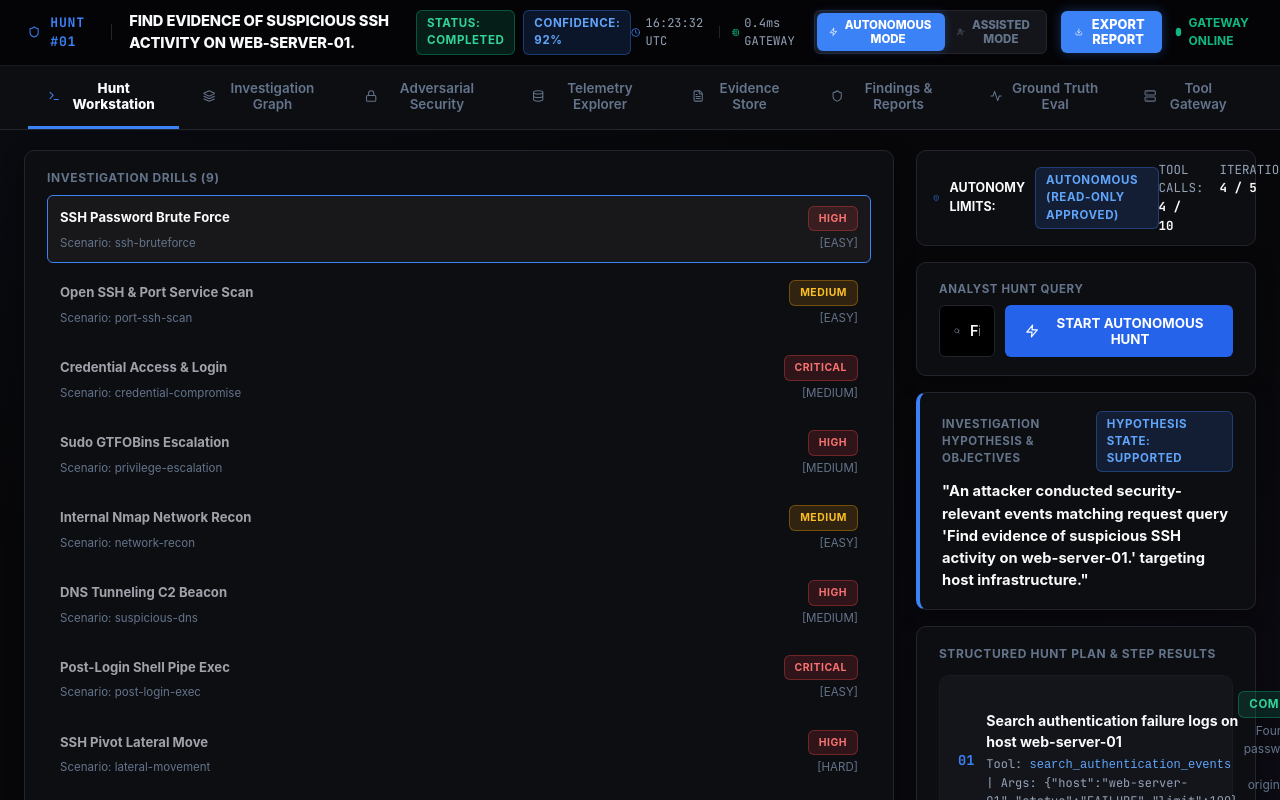
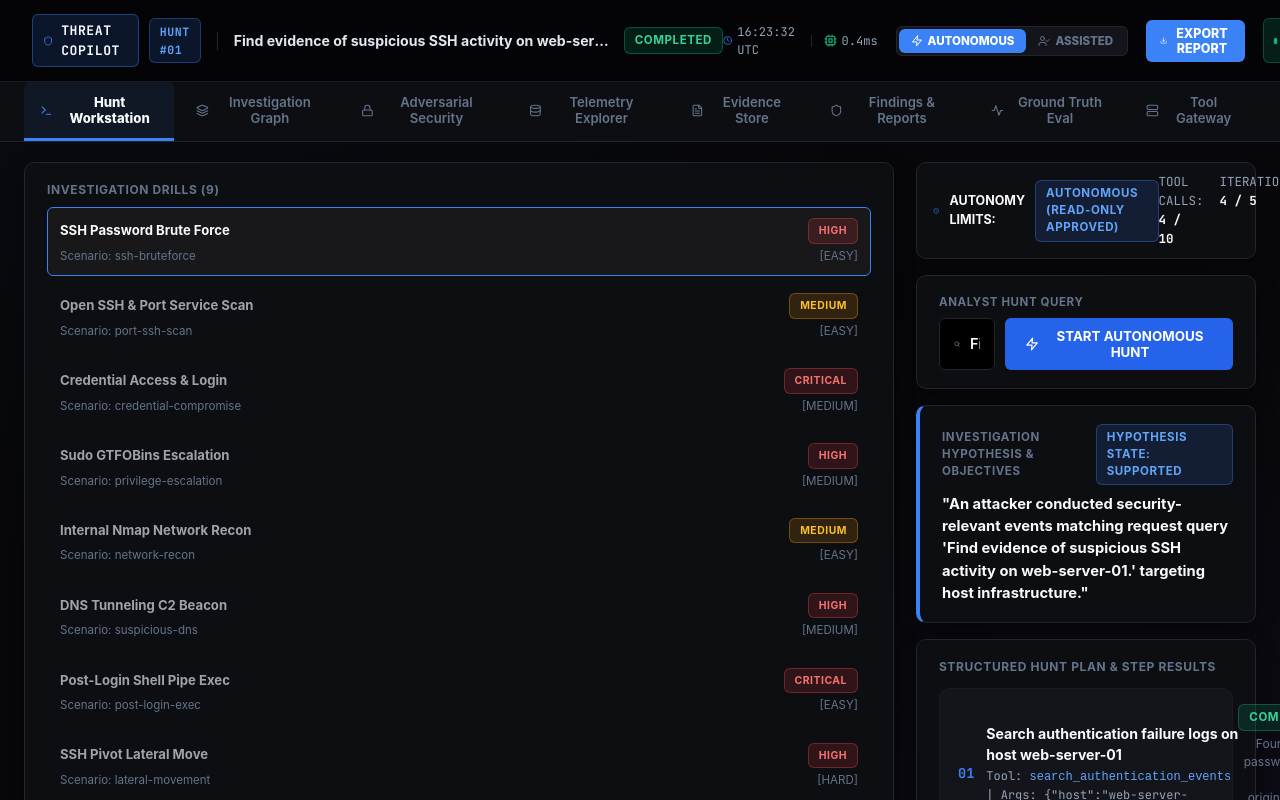
Before and after one commit to OSPANDA5555/threat-detection, a React (Vite) app in the folder frontend/: page / in a window 1280 px wide. Shown: the top 800 px of the page. Built offline with nearby package versions, Linux system fonts and the light colour scheme; no server answers.

Commit message:
style: declutter top SOC header layout with generous spacing and logical control grouping

```diff
--- a/frontend/src/components/Navigation.jsx
+++ b/frontend/src/components/Navigation.jsx
@@ -14,7 +14,7 @@ export default function Navigation({ activeTab, setActiveTab, activeHunt, health
 
   const isHealthy = healthData?.status === 'HEALTHY';
   const huntId = activeHunt?.id ? `HUNT #${activeHunt.id.split('-').pop().toUpperCase()}` : 'HUNT #00042';
-  const huntTitle = activeHunt?.question ? activeHunt.question.toUpperCase() : 'SSH COMPROMISE INVESTIGATION';
+  const huntTitle = activeHunt?.question ? activeHunt.question : 'Find evidence of suspicious SSH activity on web-server-01.';
   const confidence = activeHunt?.confidence ? `${Math.round(activeHunt.confidence * 100)}%` : '78%';
   const status = activeHunt?.status || 'COMPLETED';
 
@@ -36,40 +36,56 @@ export default function Navigation({ activeTab, setActiveTab, activeHunt, health
       position: 'sticky',
       top: 0,
       zIndex: 100,
-      backdropFilter: 'blur(12px)'
+      backdropFilter: 'blur(16px)'
     }}>
-      {/* Top SOC Status & Telemetry Header */}
+      {/* Spacious SOC Operational Header */}
       <div style={{
         borderBottom: '1px solid var(--border-subtle)',
-        padding: '10px 28px',
+        padding: '14px 32px',
         display: 'flex',
         alignItems: 'center',
         justifyContent: 'space-between',
         background: '#040406'
       }}>
-        <div style={{ display: 'flex', alignItems: 'center', gap: '18px' }}>
+        {/* Left: Brand Identity & Active Hunt Tag */}
+        <div style={{ display: 'flex', alignItems: 'center', gap: '16px' }}>
           <div style={{ display: 'flex', alignItems: 'center', gap: '10px' }}>
-            <Shield size={20} color="var(--accent-blue)" />
-            <span style={{ fontSize: '0.82rem', fontFamily: 'var(--font-mono)', fontWeight: 800, color: 'var(--accent-blue)', letterSpacing: '0.06em' }}>
+            <div style={{
+              background: 'var(--accent-blue-subtle)',
+              border: '1px solid rgba(59, 130, 246, 0.4)',
+              padding: '6px 10px',
+              borderRadius: 'var(--radius-sm)',
+              display: 'flex',
+              alignItems: 'center',
+              gap: '8px'
+            }}>
+              <Shield size={18} color="var(--accent-blue)" />
+              <span style={{ fontSize: '0.82rem', fontFamily: 'var(--font-mono)', fontWeight: 800, color: '#f8fafc', letterSpacing: '0.04em' }}>
+                THREAT COPILOT
+              </span>
+            </div>
+            <span className="badge badge-info" style={{ fontFamily: 'var(--font-mono)' }}>
               {huntId}
             </span>
           </div>
-          <div style={{ height: '16px', width: '1px', background: 'var(--border-color)' }} />
-          <h1 style={{ fontSize: '0.92rem', fontWeight: 800, color: '#f8fafc', letterSpacing: '-0.01em' }}>
-            {huntTitle}
-          </h1>
-          <div style={{ display: 'flex', alignItems: 'center', gap: '8px' }}>
+
+          <div style={{ height: '18px', width: '1px', background: 'var(--border-color)' }} />
+
+          {/* Active Query Title */}
+          <div style={{ display: 'flex', alignItems: 'center', gap: '10px' }}>
+            <span style={{ fontSize: '0.88rem', fontWeight: 700, color: '#e2e8f0', maxWidth: '380px', whiteSpace: 'nowrap', overflow: 'hidden', textOverflow: 'ellipsis' }}>
+              {huntTitle}
+            </span>
             <span className={`badge ${status === 'EXECUTING' || status === 'AWAITING_APPROVAL' ? 'badge-warning' : 'badge-success'}`}>
-              STATUS: {status}
-            </span>
-            <span className="badge badge-info">
-              CONFIDENCE: {confidence}
+              {status}
             </span>
           </div>
         </div>
 
-        <div style={{ display: 'flex', alignItems: 'center', gap: '14px' }}>
-          {/* UTC Clock & System Metric */}
+        {/* Right: Mode Selector & Gateway Controls */}
+        <div style={{ display: 'flex', alignItems: 'center', gap: '18px' }}>
+
+          {/* UTC Clock & System Latency */}
           <div style={{ display: 'flex', alignItems: 'center', gap: '12px', fontSize: '0.75rem', fontFamily: 'var(--font-mono)', color: 'var(--text-dim)' }}>
             <div style={{ display: 'flex', alignItems: 'center', gap: '5px' }}>
               <Clock size={13} color="var(--accent-blue)" />
@@ -78,11 +94,11 @@ export default function Navigation({ activeTab, setActiveTab, activeHunt, health
             <div style={{ height: '12px', width: '1px', background: 'var(--border-color)' }} />
             <div style={{ display: 'flex', alignItems: 'center', gap: '5px' }}>
               <Cpu size={13} color="var(--status-green)" />
-              <span style={{ color: 'var(--text-muted)' }}>0.4ms GATEWAY</span>
+              <span style={{ color: 'var(--text-muted)' }}>0.4ms</span>
             </div>
           </div>
 
-          {/* Dual Mode Selector Toggle */}
+          {/* Dual Mode Toggle */}
           <div style={{ display: 'flex', background: 'var(--bg-subtle)', border: '1px solid var(--border-color)', borderRadius: 'var(--radius-sm)', padding: '2px' }}>
             <button
               onClick={() => setExecutionMode('AUTONOMOUS')}
@@ -95,12 +111,11 @@ export default function Navigation({ activeTab, setActiveTab, activeHunt, health
                 fontWeight: 800,
                 display: 'flex',
                 alignItems: 'center',
-                gap: '5px',
-                boxShadow: executionMode === 'AUTONOMOUS' ? '0 0 10px rgba(59,130,246,0.3)' : 'none'
+                gap: '5px'
               }}
             >
               <Zap size={12} />
-              AUTONOMOUS MODE
+              AUTONOMOUS
             </button>
             <button
               onClick={() => setExecutionMode('ASSISTED')}
@@ -113,12 +128,11 @@ export default function Navigation({ activeTab, setActiveTab, activeHunt, health
                 fontWeight: 800,
                 display: 'flex',
                 alignItems: 'center',
-                gap: '5px',
-                boxShadow: executionMode === 'ASSISTED' ? '0 0 10px rgba(245,158,11,0.3)' : 'none'
+                gap: '5px'
               }}
             >
               <UserCheck size={12} />
-              ASSISTED MODE
+              ASSISTED
             </button>
           </div>
 
@@ -129,35 +143,47 @@ export default function Navigation({ activeTab, setActiveTab, activeHunt, health
               color: '#ffffff',
               padding: '6px 14px',
               borderRadius: 'var(--radius-sm)',
-              fontSize: '0.8rem',
+              fontSize: '0.78rem',
               fontWeight: 800,
               display: 'flex',
               alignItems: 'center',
-              gap: '6px',
-              boxShadow: '0 0 12px var(--accent-blue-glow)'
+              gap: '6px'
             }}
           >
-            <Download size={14} />
+            <Download size={13} />
             EXPORT REPORT
           </button>
 
-          <div style={{ display: 'flex', alignItems: 'center', gap: '8px', fontSize: '0.75rem', fontWeight: 700, color: isHealthy ? 'var(--status-green)' : 'var(--status-red)' }}>
-            <span className="pulse-dot" style={{ background: isHealthy ? 'var(--status-green)' : 'var(--status-red)' }} />
-            {isHealthy ? 'GATEWAY ONLINE' : 'DISCONNECTED'}
+          {/* Gateway Status Badge */}
+          <div style={{
+            display: 'flex',
+            alignItems: 'center',
+            gap: '6px',
+            fontSize: '0.74rem',
+            fontWeight: 700,
+            color: isHealthy ? 'var(--status-green)' : 'var(--status-red)',
+            background: isHealthy ? 'var(--status-green-subtle)' : 'var(--status-red-subtle)',
+            border: isHealthy ? '1px solid rgba(16, 185, 129, 0.3)' : '1px solid rgba(239, 68, 68, 0.3)',
+            padding: '4px 10px',
+            borderRadius: 'var(--radius-sm)'
+          }}>
+            <span className="pulse-dot" style={{ background: isHealthy ? 'var(--status-green)' : 'var(--status-red)', width: '6px', height: '6px' }} />
+            {isHealthy ? 'GATEWAY ONLINE' : 'OFFLINE'}
           </div>
+
         </div>
       </div>
 
-      {/* Main Navigation Tabs */}
+      {/* Main Navigation Bar */}
       <div style={{
         maxWidth: '1800px',
         margin: '0 auto',
-        padding: '0 28px',
+        padding: '0 24px',
         display: 'flex',
         alignItems: 'center',
         justifyContent: 'space-between'
       }}>
-        <nav style={{ display: 'flex', gap: '4px' }}>
+        <nav style={{ display: 'flex', gap: '6px' }}>
           {navItems.map(item => {
             const Icon = item.icon;
             const isActive = activeTab === item.id;
@@ -169,16 +195,17 @@ export default function Navigation({ activeTab, setActiveTab, activeHunt, health
                   display: 'flex',
                   alignItems: 'center',
                   gap: '8px',
-                  padding: '14px 20px',
-                  fontSize: '0.84rem',
+                  padding: '12px 16px',
+                  fontSize: '0.82rem',
                   fontWeight: isActive ? 800 : 600,
                   color: isActive ? '#f8fafc' : 'var(--text-dim)',
-                  background: 'transparent',
+                  background: isActive ? 'rgba(59, 130, 246, 0.08)' : 'transparent',
                   borderBottom: isActive ? '3px solid var(--accent-blue)' : '3px solid transparent',
+                  borderRadius: 'var(--radius-sm) var(--radius-sm) 0 0',
                   transition: 'all 0.15s ease'
                 }}
               >
-                <Icon size={16} color={isActive ? 'var(--accent-blue)' : 'var(--text-dim)'} />
+                <Icon size={15} color={isActive ? 'var(--accent-blue)' : 'var(--text-dim)'} />
                 {item.label}
               </button>
             );
```
